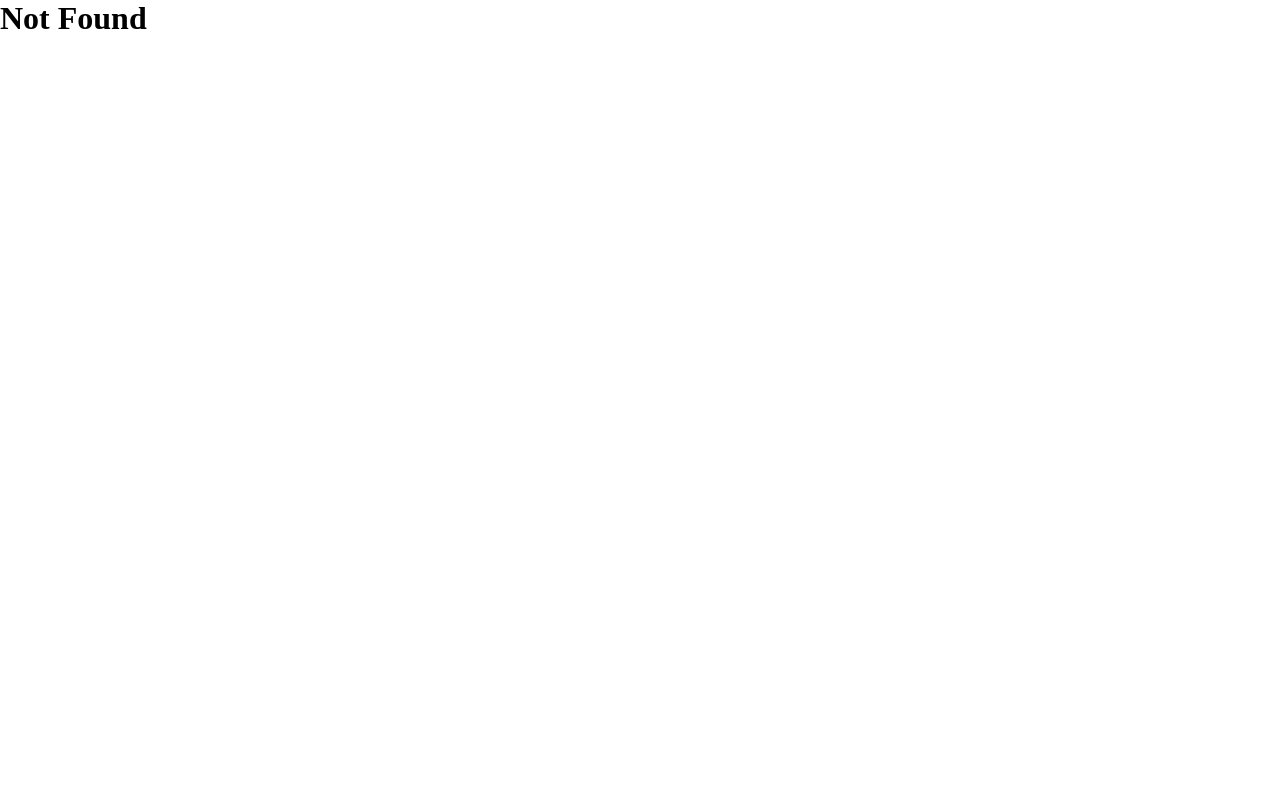
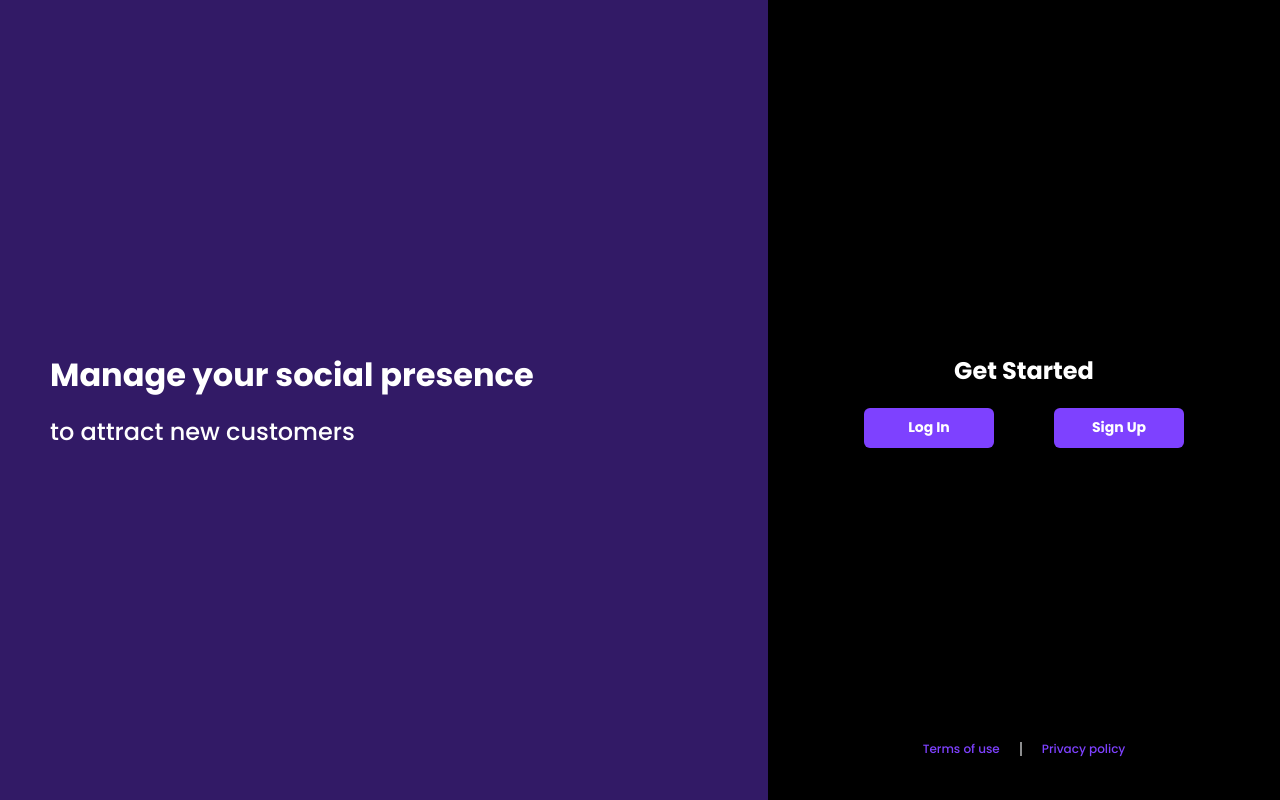
Before and after one commit to lucassrblt/NodeJs---Course, a React (Vite) app in the folder frontend/: page / in a window 1280 px wide. Built offline with nearby package versions, Linux system fonts and the light colour scheme.

Commit message:
Starting LandingPage

```diff
--- a/frontend/src/Router/App.jsx
+++ b/frontend/src/Router/App.jsx
@@ -12,6 +12,7 @@ import Verify from "../views/Verify.jsx";
 import { AuthContextProvider } from "../context/AuthContext.jsx";
 import PrivateRoute from "../views/PrivateRoute.jsx";
 import NotFound from "../views/NotFound.jsx";
+import LandingPage from "../views/LandingPage.jsx";
 
 function App() {
   return (
@@ -19,6 +20,7 @@ function App() {
       <BrowserRouter>
         <AuthContextProvider>
           <Routes>
+            <Route path={"/"} element={<LandingPage />} />
             <Route path={"/register"} element={<Register />} />
             <Route path={"/login"} element={<Login />} />
             <Route path={"/verify/:id"} element={<Verify />} />
--- /dev/null
+++ b/frontend/src/components/Terms.jsx
@@ -0,0 +1,17 @@
+import React from "react";
+
+function Terms() {
+  return (
+    <div className="other">
+      <div className="terms">
+        <p>Terms of use</p>
+      </div>
+      <div className="line"></div>
+      <div className="policy">
+        <p>Privacy policy</p>
+      </div>
+    </div>
+  );
+}
+
+export default Terms;
--- a/frontend/src/styles/output.css
+++ b/frontend/src/styles/output.css
@@ -244,10 +244,95 @@
   animation: shake 7s;
 }
 
+.view-landing {
+  display: flex;
+  height: 100vh;
+  width: 100vw;
+}
+
+.left-part {
+  display: flex;
+  height: 100%;
+  width: 60%;
+  align-items: center;
+  padding-left: 50px;
+  background-color: #321a66;
+}
+
+.text {
+  display: flex;
+  flex-direction: column;
+  gap: 15px;
+}
+.text .tall-txt p {
+  font-family: "Poppins";
+  font-weight: 700;
+  font-size: 3.2rem;
+  color: #fff;
+  font-size: 3.2rem;
+}
+.text .small-txt p {
+  font-family: "Poppins";
+  font-weight: 500;
+  font-size: 2.4rem;
+  color: #fff;
+}
+
+.right-part {
+  display: flex;
+  height: 100%;
+  width: 40%;
+  align-items: center;
+  justify-content: center;
+  background-color: #000000;
+}
+.right-part .getstarted {
+  display: flex;
+  flex-direction: column;
+  justify-content: center;
+  align-items: center;
+  gap: 20px;
+}
+.right-part .getstarted .title {
+  display: flex;
+  width: 100%;
+  justify-content: center;
+}
+.right-part .getstarted .title p {
+  font-family: "Poppins";
+  font-weight: 700;
+  font-size: 2.4rem;
+  color: #fff;
+}
+.right-part .btns {
+  display: flex;
+  gap: 60px;
+  height: 40px;
+}
+.right-part .btns .btn {
+  display: flex;
+  height: 100%;
+  width: 130px;
+  border-radius: 6px;
+}
+.right-part .btns .btn button {
+  border-radius: 6px;
+  outline: none;
+  border: none;
+  width: 100%;
+  height: 100%;
+  background-color: #7e41ff;
+  font-family: "Poppins";
+  font-weight: 700;
+  font-size: 1.4rem;
+  color: #fff;
+}
+
 * {
   margin: 0;
   padding: 0;
   box-sizing: border-box;
+  font-size: 10px;
 }
 
 html,
--- a/frontend/src/styles/scss/_variables.scss
+++ b/frontend/src/styles/scss/_variables.scss
@@ -7,6 +7,7 @@ $secondary-white: #f6f6f6;
 
 $main-purple: #7e41ff;
 $secondary-purple: #f4f1fe;
+$darken-purple: #321a66;
 
 $border-form: #d9d4e4;
 
--- /dev/null
+++ b/frontend/src/styles/scss/landingPage.scss
@@ -0,0 +1,79 @@
+.view-landing {
+  display: flex;
+  height: 100vh;
+  width: 100vw;
+}
+
+.left-part {
+  display: flex;
+  height: 100%;
+  width: 60%;
+  align-items: center;
+  padding-left: 50px;
+  background-color: $darken-purple;
+}
+
+.text {
+  display: flex;
+  flex-direction: column;
+  gap: 15px;
+
+  .tall-txt p {
+    @include font("Poppins", 700, 3.2rem, $main-white);
+    font-size: 3.2rem;
+  }
+
+  .small-txt p {
+    @include font("Poppins", 500, 2.4rem, $main-white);
+  }
+}
+
+.right-part {
+  display: flex;
+  height: 100%;
+  width: 40%;
+  align-items: center;
+  justify-content: center;
+  background-color: #000000;
+
+  .getstarted {
+    display: flex;
+    flex-direction: column;
+    justify-content: center;
+    align-items: center;
+    gap: 20px;
+
+    .title {
+      display: flex;
+      width: 100%;
+      justify-content: center;
+    }
+
+    .title p {
+      @include font("Poppins", 700, 2.4rem, $main-white);
+    }
+  }
+
+  .btns {
+    display: flex;
+    gap: 60px;
+    height: 40px;
+
+    .btn {
+      display: flex;
+      height: 100%;
+      width: 130px;
+      border-radius: 6px;
+
+      button {
+        border-radius: 6px;
+        outline: none;
+        border: none;
+        width: 100%;
+        height: 100%;
+        background-color: $main-purple;
+        @include font("Poppins", 700, 1.4rem, $main-white);
+      }
+    }
+  }
+}
--- a/frontend/src/styles/scss/main.scss
+++ b/frontend/src/styles/scss/main.scss
@@ -2,11 +2,12 @@
 @import "register";
 @import "font";
 @import "mixins";
-
+@import "landingPage";
 * {
   margin: 0;
   padding: 0;
   box-sizing: border-box;
+  font-size: 10px;
 }
 
 html,
--- /dev/null
+++ b/frontend/src/views/LandingPage.jsx
@@ -0,0 +1,39 @@
+import React from "react";
+import Terms from "../components/Terms";
+import { useNavigate } from "react-router-dom";
+
+function LandingPage() {
+  const navigate = useNavigate();
+  return (
+    <div className="view-landing">
+      <div className="left-part">
+        <div className="text">
+          <div className="tall-txt">
+            <p>Manage your social presence</p>
+          </div>
+          <div className="small-txt">
+            <p>to attract new customers</p>
+          </div>
+        </div>
+      </div>
+      <div className="right-part">
+        <div className="getstarted">
+          <div className="title">
+            <p>Get Started</p>
+          </div>
+          <div className="btns">
+            <div className="btn">
+              <button onClick={() => navigate("/login")}>Log In</button>
+            </div>
+            <div className="btn">
+              <button onClick={() => navigate("/register")}>Sign Up </button>
+            </div>
+          </div>
+          <Terms />
+        </div>
+      </div>
+    </div>
+  );
+}
+
+export default LandingPage;
--- a/frontend/src/views/Register.jsx
+++ b/frontend/src/views/Register.jsx
@@ -5,6 +5,7 @@ import { useNavigate } from "react-router-dom";
 import sendData from "../functions/sendData.js";
 import Form from "../components/Form.jsx";
 import GoogleBtn from "../components/GoogleBtn.jsx";
+import Terms from "../components/Terms.jsx";
 
 function Register() {
   const [allInputAreFilled, setAllInputAreFilled] = useState(true);
@@ -109,15 +110,7 @@ function Register() {
           <GoogleBtn />
         </div>
       </div>
-      <div className="other">
-        <div className="terms">
-          <p>Terms of use</p>
-        </div>
-        <div className="line"></div>
-        <div className="policy">
-          <p>Privacy policy</p>
-        </div>
-      </div>
+      <Terms />
     </div>
   );
 }
```
Also changed, not shown: 1 other file (tests, documents, lock files or other folders).
